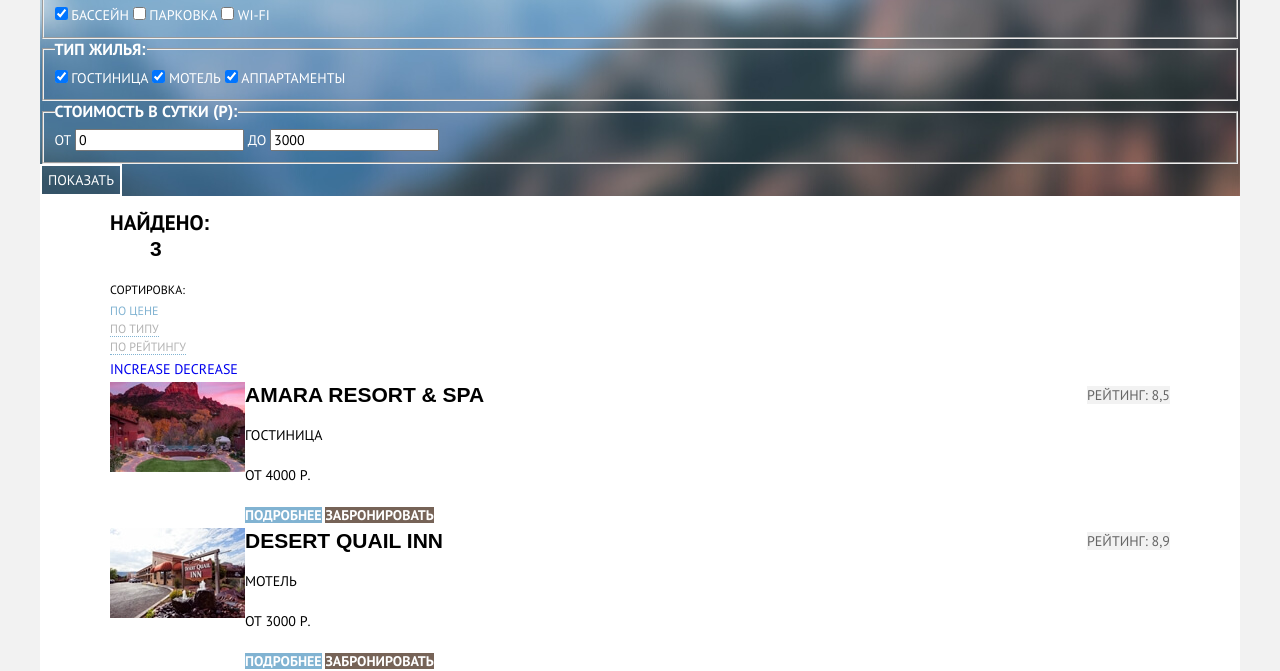
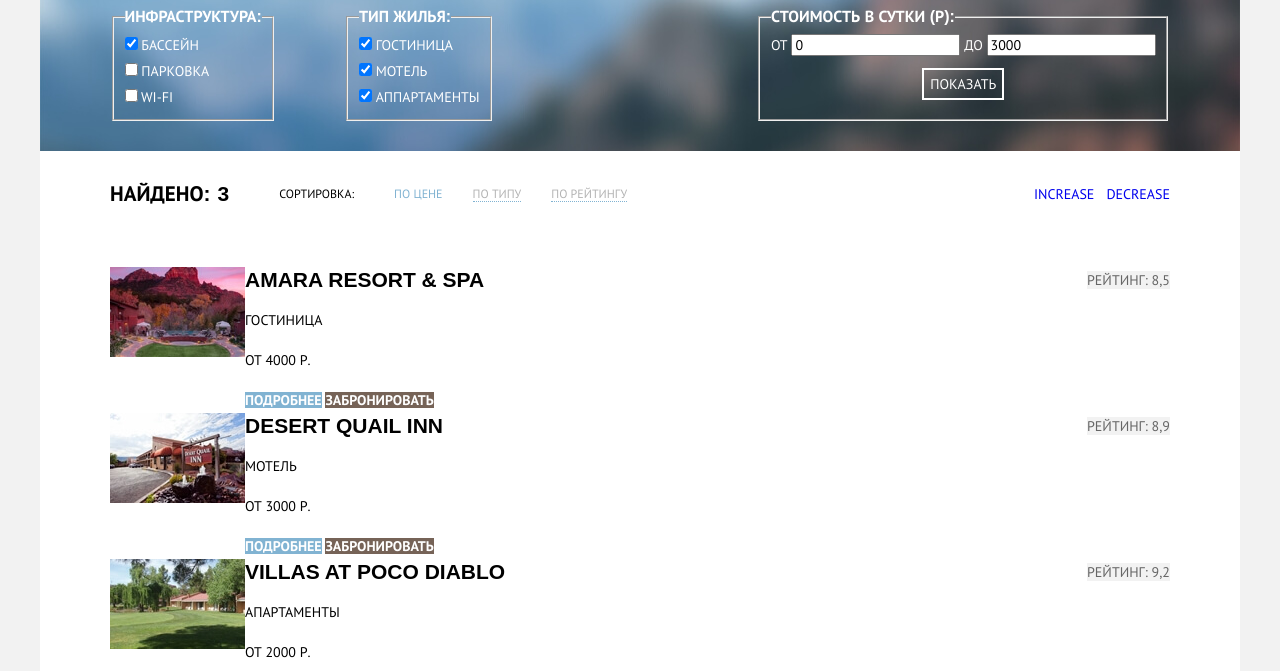
Before and after one commit to kam4atka/402387-sedona-25, a plain HTML site: page hotels.html in a window 1280 px wide. Shown: the part 80-751 px from the top of the page. Drawn offline with Linux system fonts and the light colour scheme.

Commit message:
#3.3 Добавляет разметку сетки для блока sorting на страницу поиска гостиниц

```diff
--- a/css/style.css
+++ b/css/style.css
@@ -71,6 +71,12 @@ img {
 .header__logo:hover,
 .header__logo:focus {
   opacity: 0.8;
+  outline: none;
+}
+
+.main .header__logo:hover,
+.main .header__logo:focus {
+  opacity: 1;
   outline: none;
 }
 
@@ -429,8 +435,7 @@ img {
   margin-left: 240px;
 }
 
-.header__nav-item a {
-  display: block;
+.header__nav-item {
   min-width: 240px;
   padding: 15px 70px;
 }
@@ -567,8 +572,88 @@ img {
   padding: 0;
 }
 
+.filter__form {
+  display: flex;
+  flex-direction: row;
+  padding: 30px 70px;
+}
+
+.filter__block {
+  display: flex;
+  flex-direction: column;
+}
+
+.filter__block:not(:first-of-type) {
+  margin-left: 70px;
+}
+
+.filter__block:last-of-type {
+  margin-left: auto;
+}
+
+.filter__button {
+  margin: auto;
+}
+
 .results {
   padding: 0 70px;
+}
+
+.result__sorting {
+  display: flex;
+  flex-direction: row;
+  align-items: center;
+  padding-top: 30px;
+  padding-bottom: 60px;
+}
+
+.information__title {
+  margin-right: 7px;
+}
+
+.information__count {
+  margin: 0;
+  padding: 0;
+}
+
+.sorting__title {
+  margin-right: 40px;
+}
+
+.sorting__list {
+  margin: 0;
+  padding: 0;
+}
+
+.sorting__item:not(:last-of-type) {
+  margin-right: 30px;
+}
+
+.results__information {
+  display: flex;
+  flex-direction: row;
+  margin: 0;
+  padding: 0;
+  margin-right: 50px;
+}
+
+.sorting,
+.sorting__list {
+  display: flex;
+  flex-direction: row;
+  align-items: center;
+}
+
+.sorting {
+  width: 100%;
+}
+
+.sorting__increase {
+  margin-left: auto;
+}
+
+.sorting__decrease {
+  margin-left: 12px;
 }
 
 .results__item {
--- a/hotels.html
+++ b/hotels.html
@@ -80,17 +80,18 @@
                   </div>
                 </div>
               </div>
+              <button class="filter__button">Показать</button>
             </fieldset>
-            <button class="filter__button">Показать</button>
           </form>
         </section>
         <section class="results">
           <h2 class="visually-hidden">Результаты поиска</h2>
+          <div class="result__sorting">
             <dl class="results__information">
               <dt class="information__title">Найдено:</dt>
               <dd class="information__count">3</dd>
             </dl>
-          <div class="results__sorting">
+            <div class="sorting">
               <h3 class="visually-hidden">Сортировка результатов поиска</h3>
               <span class="sorting__title">Сортировка:</span>
               <ul class="sorting__list">
@@ -104,7 +105,6 @@
                   <a href="#">По рейтингу</a>
                 </li>
               </ul>
-            <div>
               <a class="sorting__increase" href="#">increase</a>
               <a class="sorting__decrease sorting__active" href="#">decrease</a>
             </div>
```
Also changed, not shown: index.html (+1 -1 lines). Lines whose indentation alone changed are shown as unchanged.
